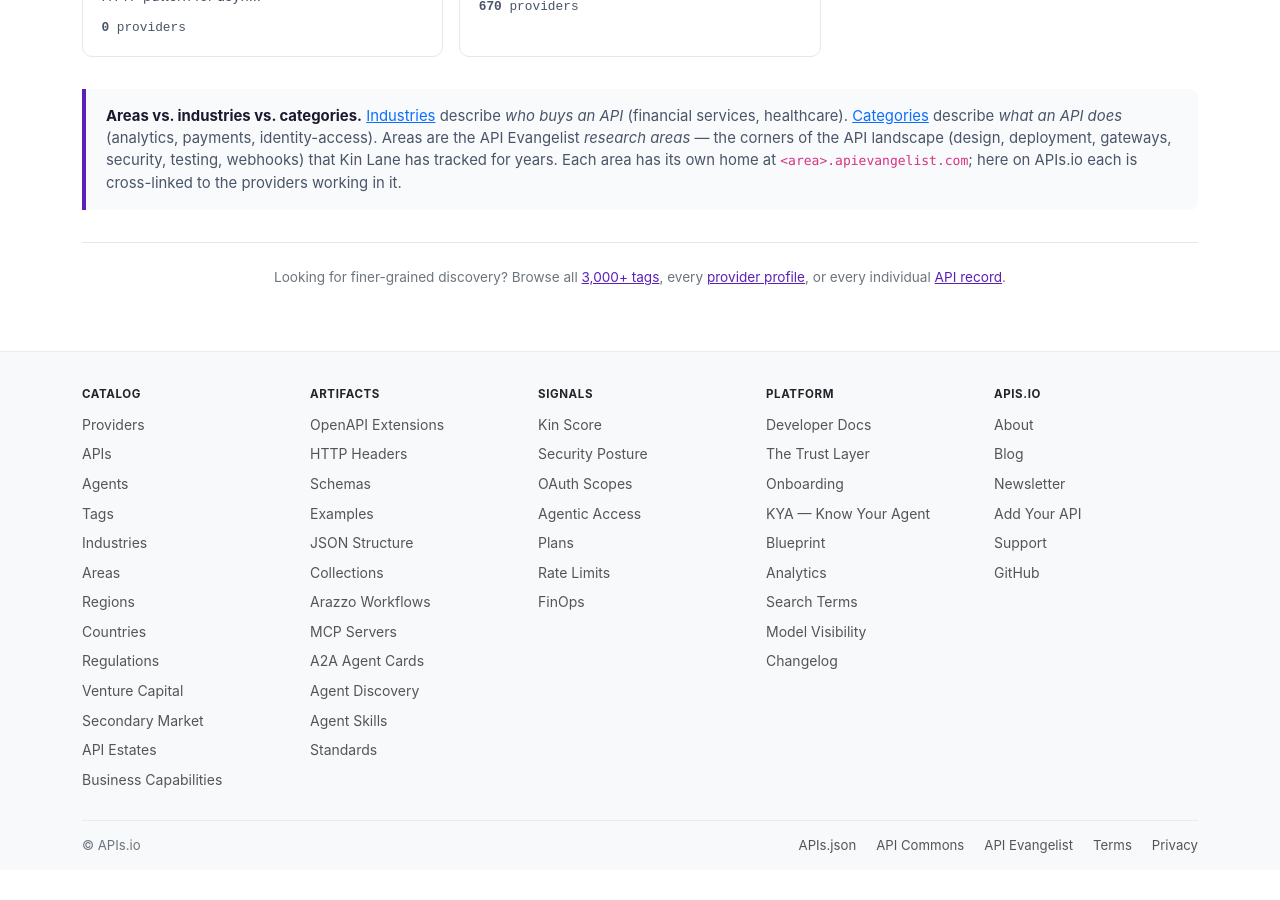
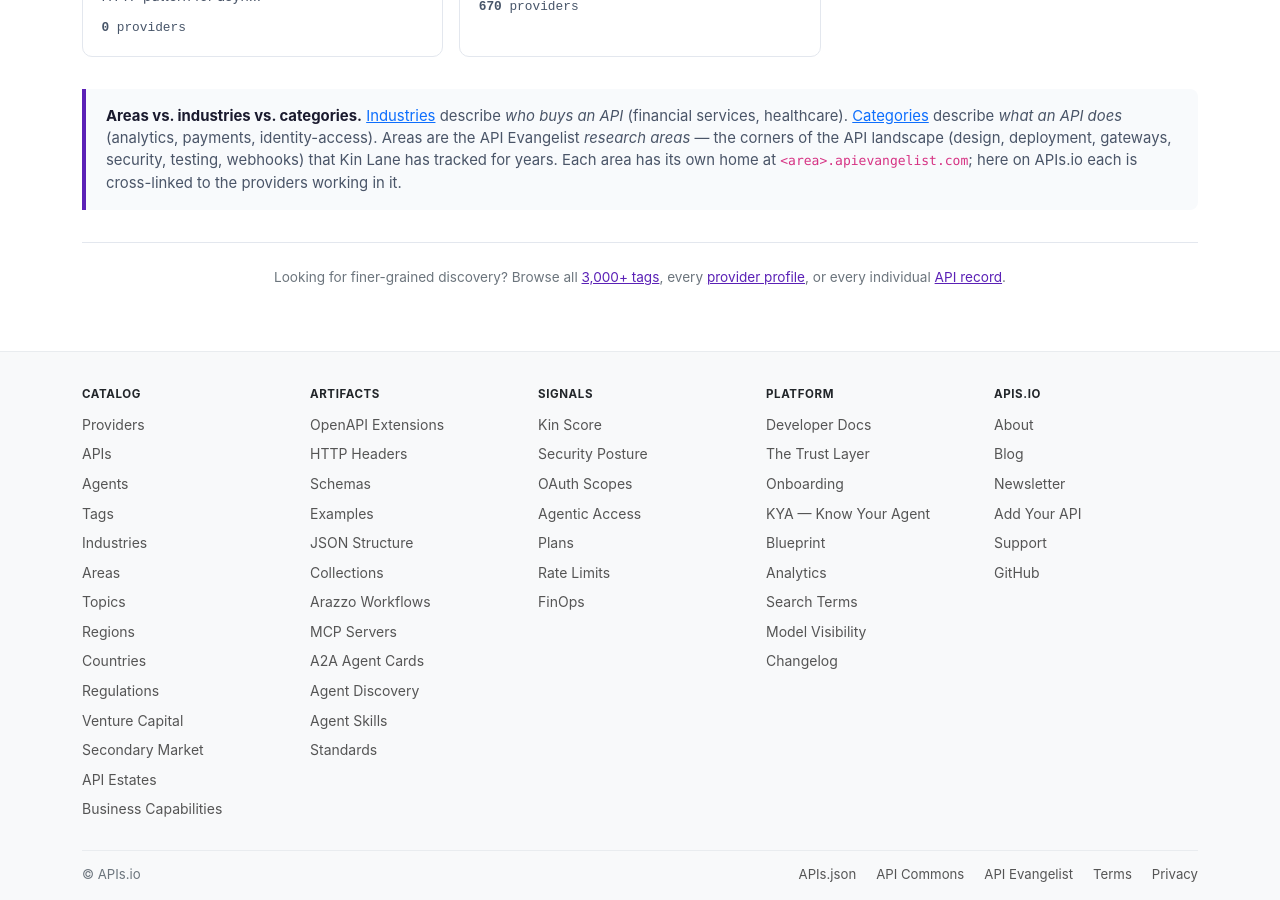
Before and after one commit to api-search/areas, a Jekyll site: the page built from index.html, in a window 1280 px wide and 900 px high, scrolled down 5986 px. Built offline with Jekyll 4.4.1, drawn with Linux system fonts in a browser that asks for light colours; a script that is not in the unit is left out; before the commit the page ends 6856 px from its top, so only the background shows below that.

Commit message:
Sync working tree 2026-09-23 for the nightly build on the other machine

```diff
--- a/_data/nav.yml
+++ b/_data/nav.yml
@@ -56,6 +56,7 @@
           - { key: tags, label: Tags, url: 'https://apis.io/tags/' }
           - { key: industries, label: Industries, url: 'https://apis.io/industries/' }
           - { key: areas, label: Areas, url: 'https://apis.io/areas/' }
+          - { key: topics, label: Topics, url: 'https://apis.io/topics/' }
       - header: Business Architecture
         items:
           - { key: capabilities, label: Business Capabilities, url: 'https://apis.io/capabilities/' }
@@ -164,6 +165,7 @@
         - { label: Tags, url: 'https://apis.io/tags/' }
         - { label: Industries, url: 'https://apis.io/industries/' }
         - { label: Areas, url: 'https://apis.io/areas/' }
+        - { label: Topics, url: 'https://apis.io/topics/' }
         - { label: Regions, url: 'https://apis.io/regions/' }
         - { label: Countries, url: 'https://apis.io/countries/' }
         - { label: Regulations, url: 'https://apis.io/regulations/' }
```
